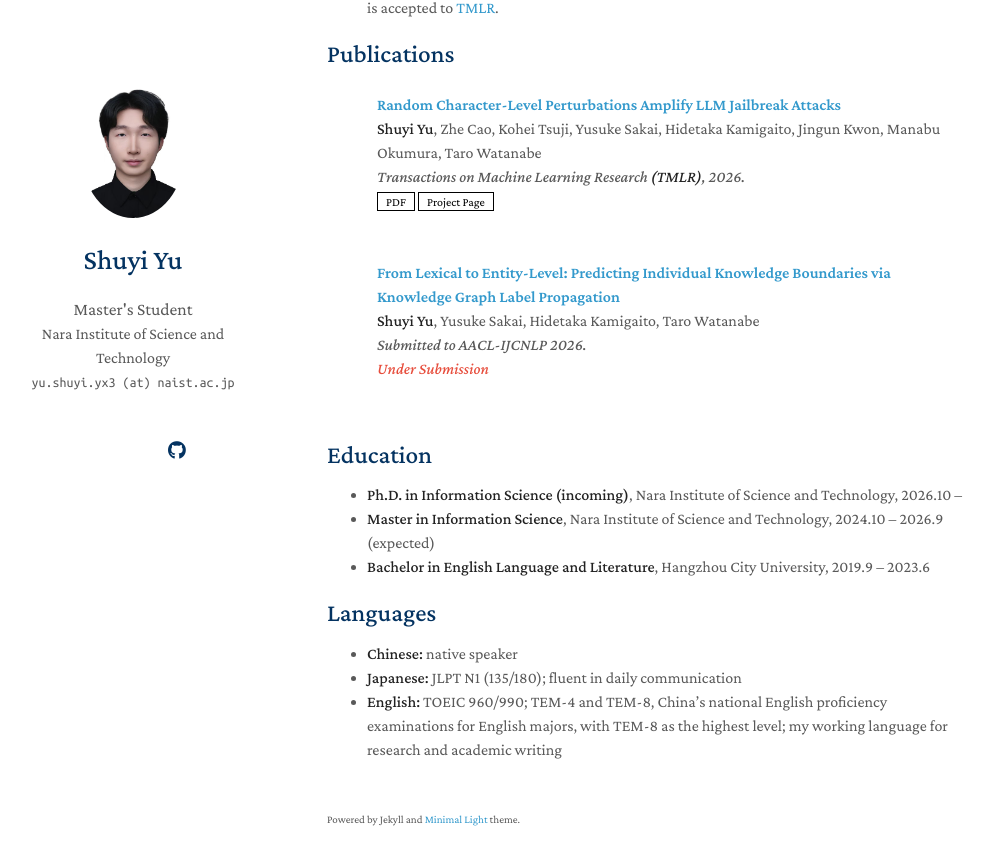
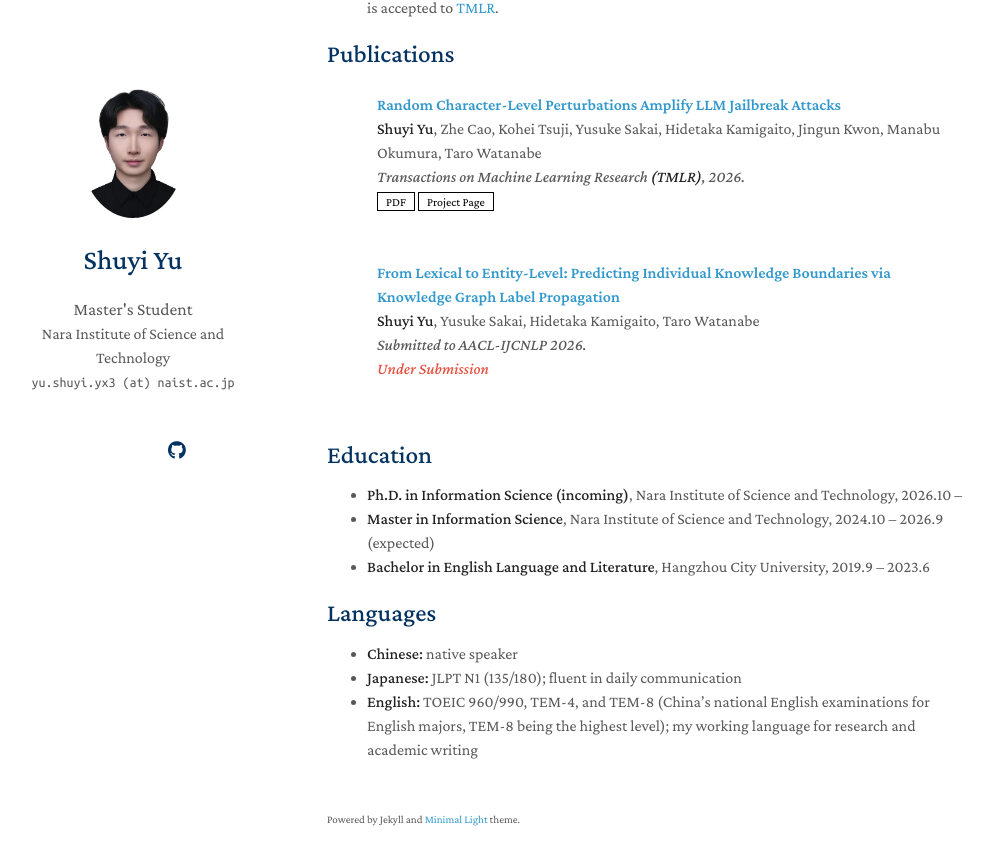
Before and after one commit to yyushuyui/yyushuyui.github.io, a Jekyll site: the page built from index.md, in a window 1280 px wide and 900 px high, scrolled down 1213 px. Shown: the top 865 px of the window, without its empty margins (143-1125 px from the left). Built offline with Jekyll 4.4.1, drawn with Linux system fonts in a browser that asks for light colours; a style sheet for code colours, icons or effects is not loaded; our own code applies the rules of GitHub Pages for plain Markdown files.

```diff
--- a/index.md
+++ b/index.md
@@ -45,4 +45,4 @@ I am originally from Hangzhou, Zhejiang, China. Before beginning graduate study
 
 - **Chinese:** native speaker
 - **Japanese:** JLPT N1 (135/180); fluent in daily communication
-- **English:** TOEIC 960/990; TEM-4 and TEM-8, China's national English proficiency examinations for English majors, with TEM-8 as the highest level; my working language for research and academic writing
+- **English:** TOEIC 960/990, TEM-4, and TEM-8 (China's national English examinations for English majors, TEM-8 being the highest level); my working language for research and academic writing
```
